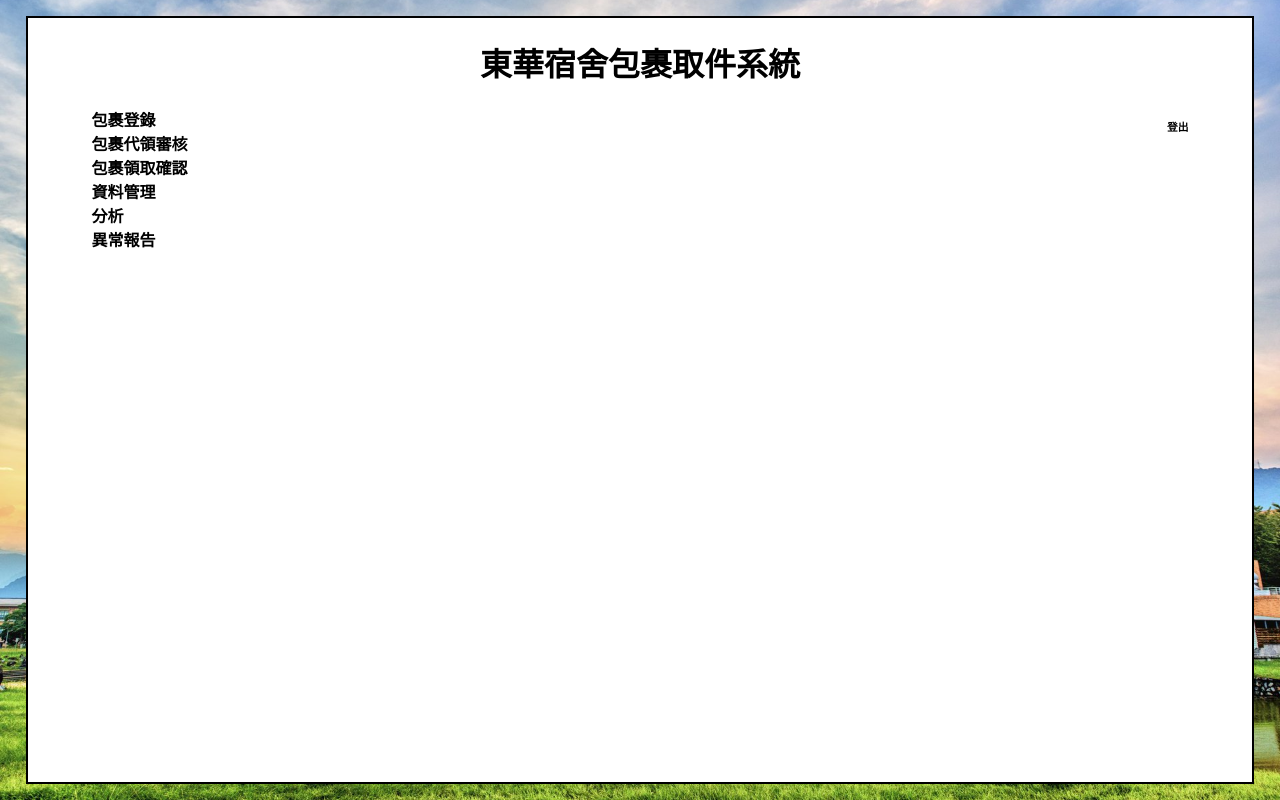
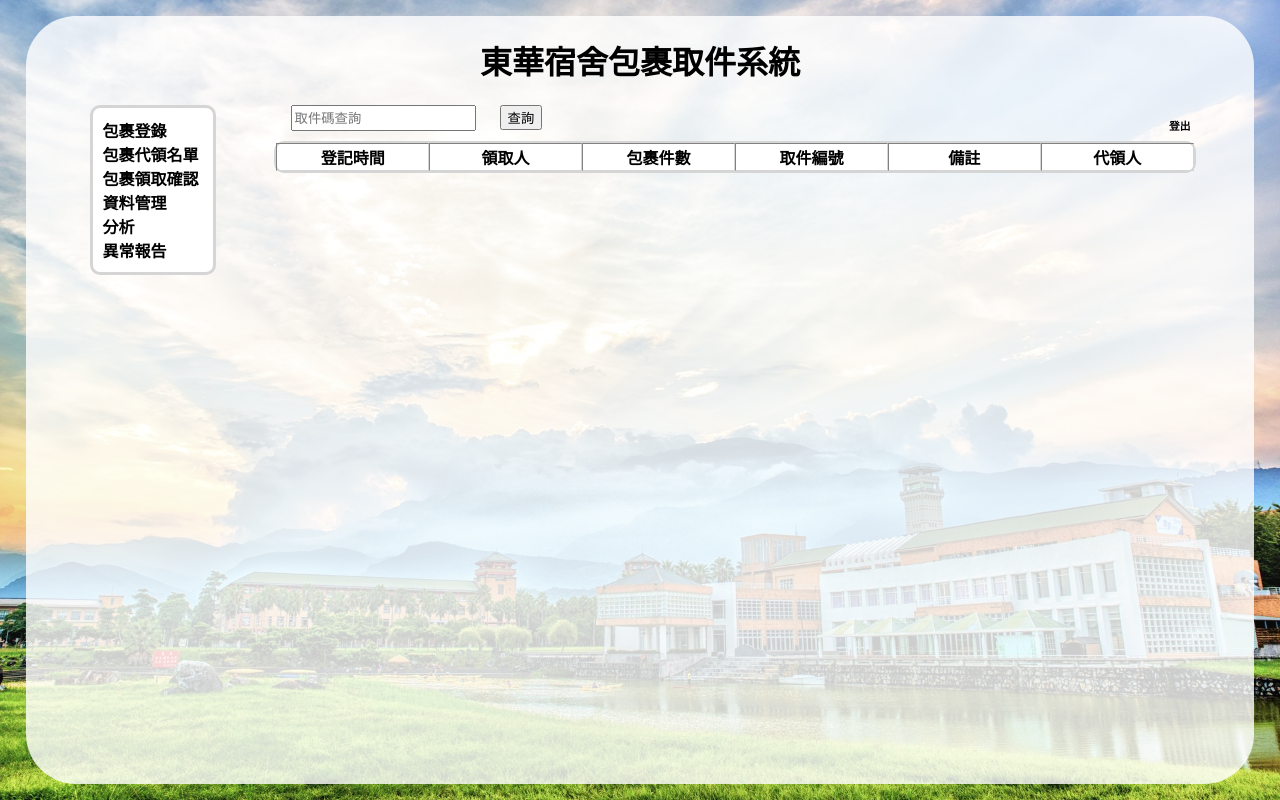
Before and after one commit to WangJevons/wangjevons.github.io, a PHP site: page /check.html in a window 1280 px wide. Run offline with PHP 8.4, Linux system fonts and the light colour scheme; lists and menus that the app fills with data are empty.

Commit message:
Add files via upload

```diff
--- a/check.html
+++ b/check.html
@@ -1,7 +1,7 @@
 <!DOCTYPE html>
 <html>
     <head>
-        <meta charset="utf-8">
+        <meta charset="utf-8" >
         <title>東華宿舍包裹系統</title>
         <link rel="stylesheet" href="style.css">
     </head>
@@ -11,14 +11,47 @@
                 <h1 style="align-self: center;">東華宿舍包裹取件系統</h1>
             </div>
             <a href="login.html"><h6>登出</h6></a>
-            <div style="margin-left: 5vw;">
+            <div style="margin-left: 5vw;" id="list">
                 <a href="checkin.html"><b>包裹登錄</b><br></a>
-                <a href="receiveinstead.html"><b>包裹代領審核</b><br></a>
+                <a href="receiveinstead.html"><b>包裹代領名單</b><br></a>
                 <a href="check.html"><b>包裹領取確認</b><br></a>
                 <a><b>資料管理</b><br></a>
                 <a><b>分析</b><br></a>
                 <a><b>異常報告</b><br>  </a>
             </div>
+
+            <input type="text" style="margin-left: 75px; height: 20px;" id="search" placeholder="取件碼查詢">
+            <button style="margin-left: 20px;" id="check" onclick="updateplaceehold()">查詢</button>
+            <br>
+            <table border="1">
+                <tr>
+                    <th>登記時間</th>
+                    <th>領取人</th>
+                    <th>包裹件數</th>
+                    <th>取件編號</th>
+                    <th>備註</th>
+                    <th>代領人</th>
+                </tr>
+            </table>
+            <script>
+                function updateplaceehold()
+                {
+                    let change = document.getElementById("search");
+
+                    if (change.value.trim() != "")
+                    {
+                        change.value = "";
+                        change.placeholder = "取件號碼查詢";
+                    }
+                    else
+                    {
+                        alert("請輸入取件編號");
+                        change.value = "";
+                        change.placeholder = "取件號碼查詢";
+                    }
+
+                }
+            </script>
         </div>
     </body>
 </html>
--- a/manager.html
+++ b/manager.html
@@ -1,7 +1,7 @@
 <!DOCTYPE html>
 <html>
     <head>
-        <meta charset="utf-8">
+        <meta charset="utf-8" >
         <title>東華宿舍包裹系統</title>
         <link rel="stylesheet" href="style.css">
     </head>
@@ -11,9 +11,9 @@
                 <h1 style="align-self: center;">東華宿舍包裹取件系統</h1>
             </div>
             <a href="login.html"><h6>登出</h6></a>
-            <div style="margin-left: 5vw;">
+            <div style="margin-left: 5vw; " id="list">
                 <a href="checkin.html"><b>包裹登錄</b><br></a>
-                <a href="receiveinstead.html"><b>包裹代領審核</b><br></a>
+                <a href="receiveinstead.html"><b>包裹代領名單</b><br></a>
                 <a href="check.html"><b>包裹領取確認</b><br></a>
                 <a><b>資料管理</b><br></a>
                 <a><b>分析</b><br></a>
--- a/style.css
+++ b/style.css
@@ -10,8 +10,8 @@ a{
 }
 a:hover
 {
-    text-decoration: underline;
-    color: blue;
+   text-decoration: none;
+    color: black;
 
 }
 body
@@ -23,16 +23,40 @@ body
 }
 div#back
 {
-    background: white;
+    background-color: rgba(255, 255, 255, 0.8);
     position:absolute;
     left:2%;
     right: 2%;
     top: 2%;
     bottom: 2%;
-    border: 2px black solid;
+    border-radius: 50px;
+}
+
+#list
+{
+    float: left;
+    border-style: solid;
+    border-color: rgb(214, 213, 213);
+    border-radius: 10px;
+    width: 100px;
+    padding: 10px;
+    background-color: white;
+}
+
+table
+{
+    border: 2px rgb(214, 213, 213) solid;
+    margin: auto;
+    margin-top: 10px;
+    width: 75%;
+    border-radius: 10px;
+    border-spacing: 0;
+    background-color: rgb(255, 255, 255);
+
 
 }
-div#list
+th
 {
-    float: left;
+    width: 300px;
+
 }
```
Also changed, not shown: applypackage.html (+1 -15 lines), checkin.html (+13 -3 lines), login.html (+7 -3 lines), packageinfor.html (added, +75 -0 lines), receiveinstead.html (+12 -3 lines), record.html (+3 -15 lines), student.html (+7 -7 lines), takepack.html (+4 -16 lines).
